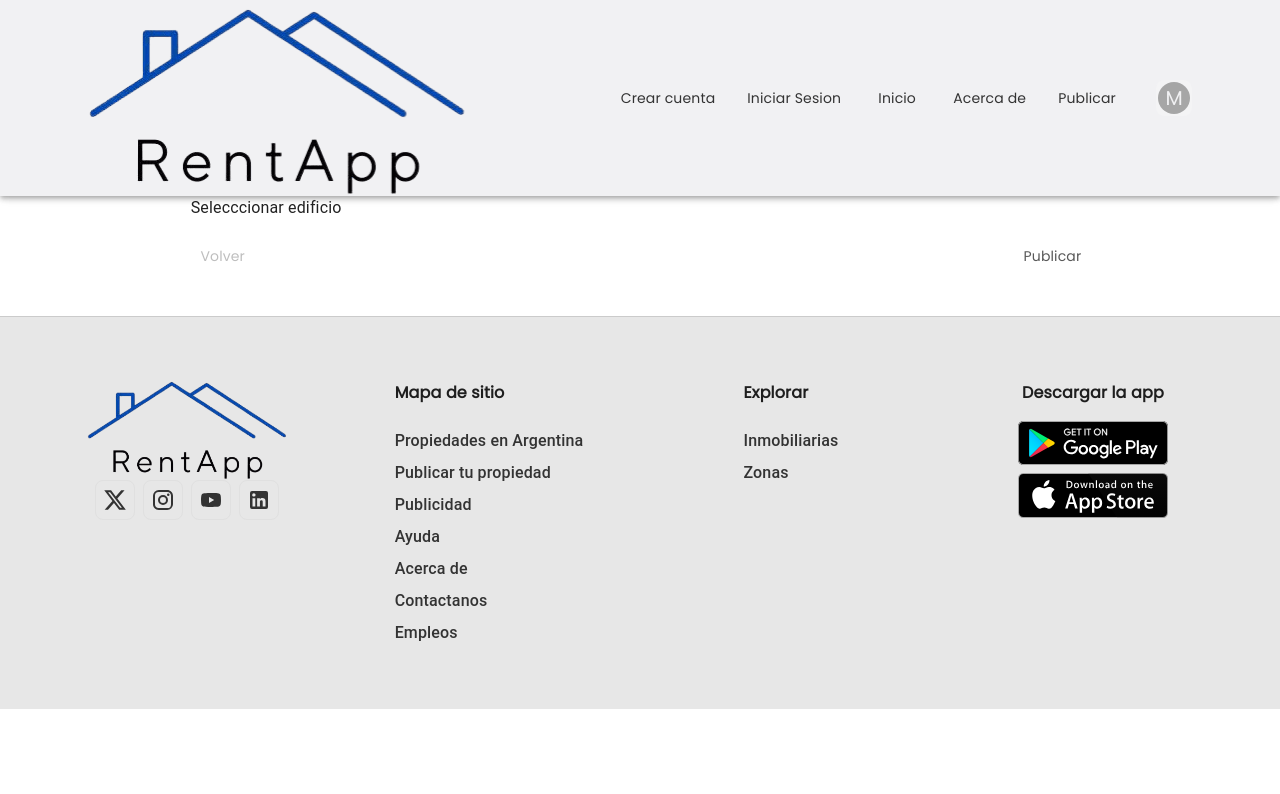
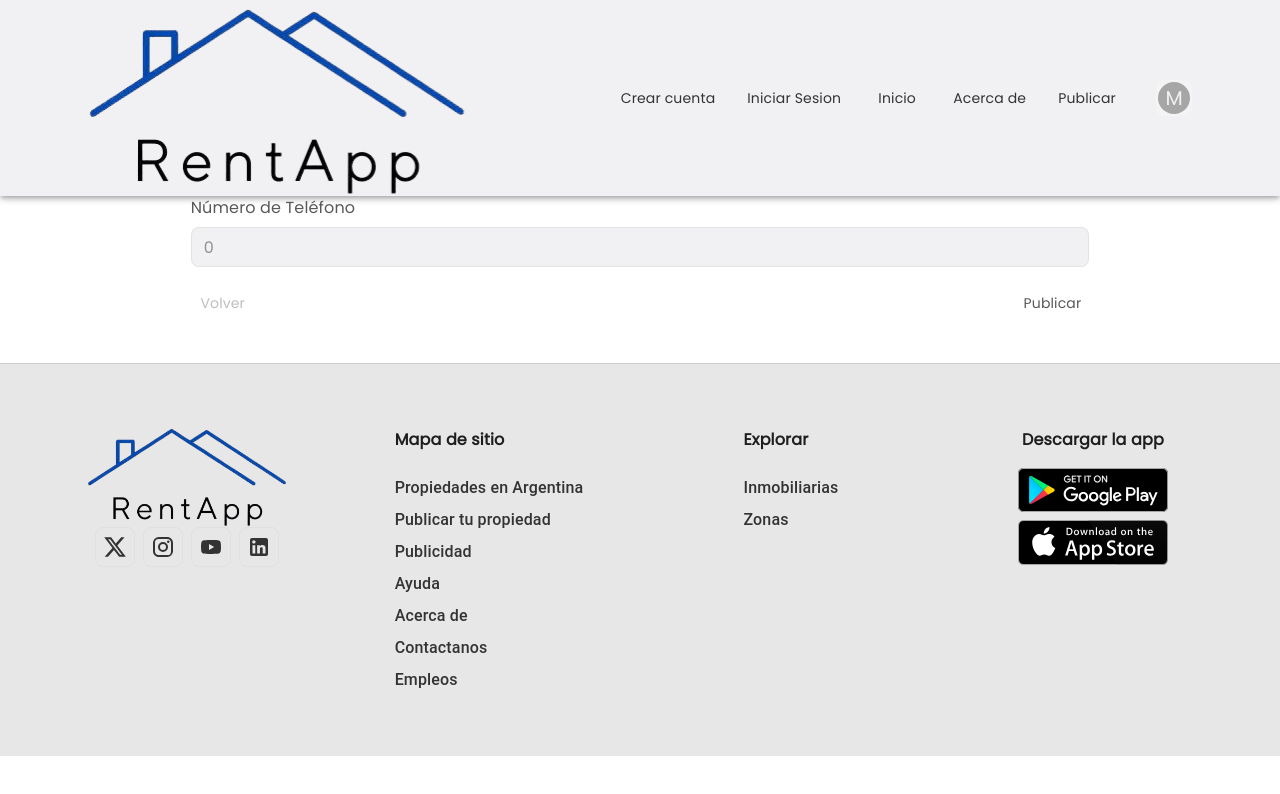
Before and after one commit to gonblas/rentapp, a React (Vite) app in the folder client/: page /publish-property in a window 1280 px wide. Shown: the top 794 px of the page. Built offline with nearby package versions, Linux system fonts and the light colour scheme.

Commit message:
Refactor SelectBuilding component to include validation; update PublishProperty to manage form state and errors

```diff
--- a/client/src/components/publish-property/SelectBuilding.jsx
+++ b/client/src/components/publish-property/SelectBuilding.jsx
@@ -1,10 +1,28 @@
 import React from "react"
+import FormControl from "@mui/material/FormControl"
+import FormLabel from "@mui/material/FormLabel"
+import TextField from "@mui/material/TextField"
 
-function SelectBuilding() {
+function SelectBuilding({ formData, handleOnChange, errors }) {
   return (
-    <div>
-      <h1>Selecccionar edificio</h1>
-    </div>
+    <FormControl>
+      <FormControl>
+        <FormLabel htmlFor="number">Número de Teléfono</FormLabel>
+        <TextField
+          id="building_id"
+          name="building_id"
+          placeholder="0"
+          value={formData.building_ig}
+          onChange={(e) => handleOnChange(e, 0)}
+          error={errors.building_id.hasError}
+          helperText={errors.building_id.message}
+          variant="outlined"
+          type="number"
+          pattern="[0-9]{3}-[0-9]{3}-[0-9]{4}"
+          fullWidth
+        />
+      </FormControl>
+    </FormControl>
   )
 }
 
--- a/client/src/pages/PublishProperty.jsx
+++ b/client/src/pages/PublishProperty.jsx
@@ -1,11 +1,11 @@
 import React from "react"
+import { useState } from "react"
+import { Container } from "@mui/material"
 import HorizontalLinearStepper from "../components/HorizontalLinearStepper"
-import { Container } from "@mui/material"
 import SelectBuilding from "../components/publish-property/SelectBuilding"
 // import Multimedia from "../components/publish-property/Multimedia"
 // import Characteristics from "../components/publish-property/Characteristics"
 // import ReviewProperty from "../components/publish-property/ReviewProperty"
-import { useState } from "react"
 
 function PublishProperty() {
   const steps = [
@@ -15,65 +15,75 @@ function PublishProperty() {
     // "Revisión",
   ]
 
+  const validateStep1 = (setErrors, formData) => {
+    const setFieldError = (field, hasError, message) => {
+      setErrors((prevErrors) => ({
+        ...prevErrors,
+        [field]: { hasError, message },
+      }))
+    }
+
+    const { building_id } = formData
+
+    let isValid = true
+
+    if (!building_id || building_id.length < 10) {
+      setFieldError(
+        "building_id",
+        true,
+        "El número de teléfono debe tener al menos 10 dígitos."
+      )
+      isValid = false
+    }
+    console.log(isValid)
+    console.log(formData)
+    return isValid
+  }
+
   const nextStepFunction = [
-    () => console.log("Estoy en la etapa 1"),
+    () => validateStep1(setErrors, formData[0]),
     // () => console.log("Estoy en la etapa 2"),
     // () => console.log("Estoy en la etapa 3"),
     // () => console.log("Estoy en la etapa 4"),
-  ]
+  ];
 
   const [formData, setFormData] = useState([
     // Índice 0: Datos de la primera "etapa"
     {
-      email: "",
-      password: "",
+      building_id: 0,
     },
-    // Índice 1: Datos de la segunda "etapa"
-    {
-      confirmPassword: "",
-      name: "",
-    },
-    // Índice 2: Datos de la tercera "etapa"
-    {
-      phone: "",
-      whatsapp: "",
-    },
-    // Índice 3: Datos de la cuarta "etapa"
-    {
-      date: "",
-      address: "",
-    },
-  ]);
+  ])
 
   const [errors, setErrors] = useState([
     // Índice 0: Errores para la primera "etapa"
     {
-      email: { hasError: false, message: "" },
-      password: { hasError: false, message: "" },
+      building_id: { hasError: false, message: "" },
     },
-    // Índice 1: Errores para la segunda "etapa"
-    // {
-    //   confirmPassword: { hasError: false, message: "" },
-    //   name: { hasError: false, message: "" },
-    // },
-    // // Índice 2: Errores para la tercera "etapa"
-    // {
-    //   phone: { hasError: false, message: "" },
-    //   whatsapp: { hasError: false, message: "" },
-    // },
-    // // Índice 3: Errores para la cuarta "etapa"
-    // {
-    //   date: { hasError: false, message: "" },
-    //   address: { hasError: false, message: "" },
-    // },
   ])
+
+  const handleOnChange = (event, index) => {
+    const { name, value, type, checked } = event.target
+
+    // Determina el valor de acuerdo al tipo de campo (checkbox o texto)
+    const newValue = type === "checkbox" ? checked : value
+
+    // Actualiza el estado de forma general
+    setFormData((prevData) => {
+      const updatedData = [...prevData]
+      updatedData[index] = {
+        ...updatedData[index],
+        [name]: newValue,
+      }
+      return updatedData
+    })
+  }
 
   const comps = [
     <SelectBuilding
       key={0}
-      formData={formData}
-      setFormData={setFormData}
-      errors={errors}
+      formData={formData[0]}
+      handleOnChange={handleOnChange}
+      errors={errors[0]}
     />,
     // <Multimedia key={1} />,
     // <Characteristics key={2} />,
```
